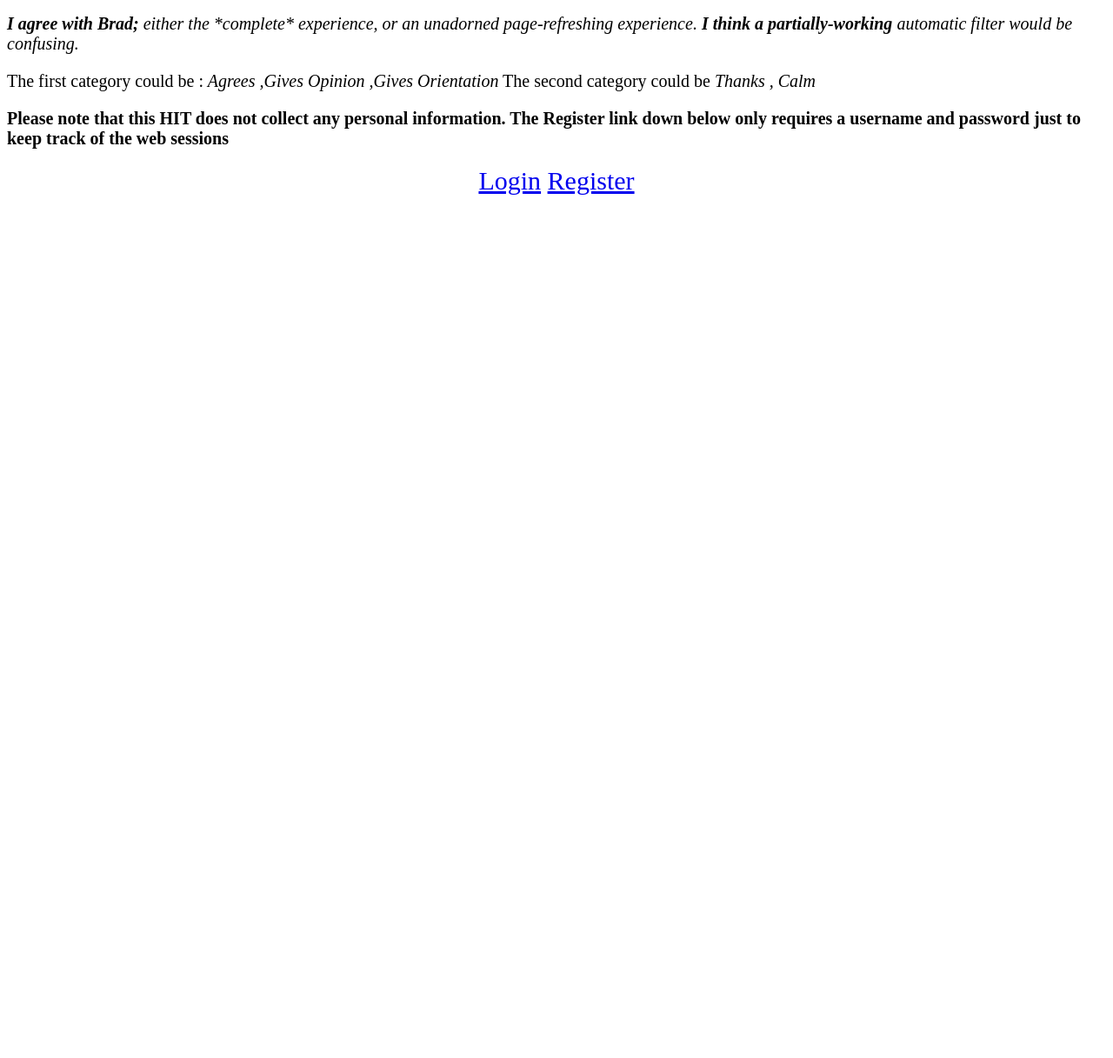
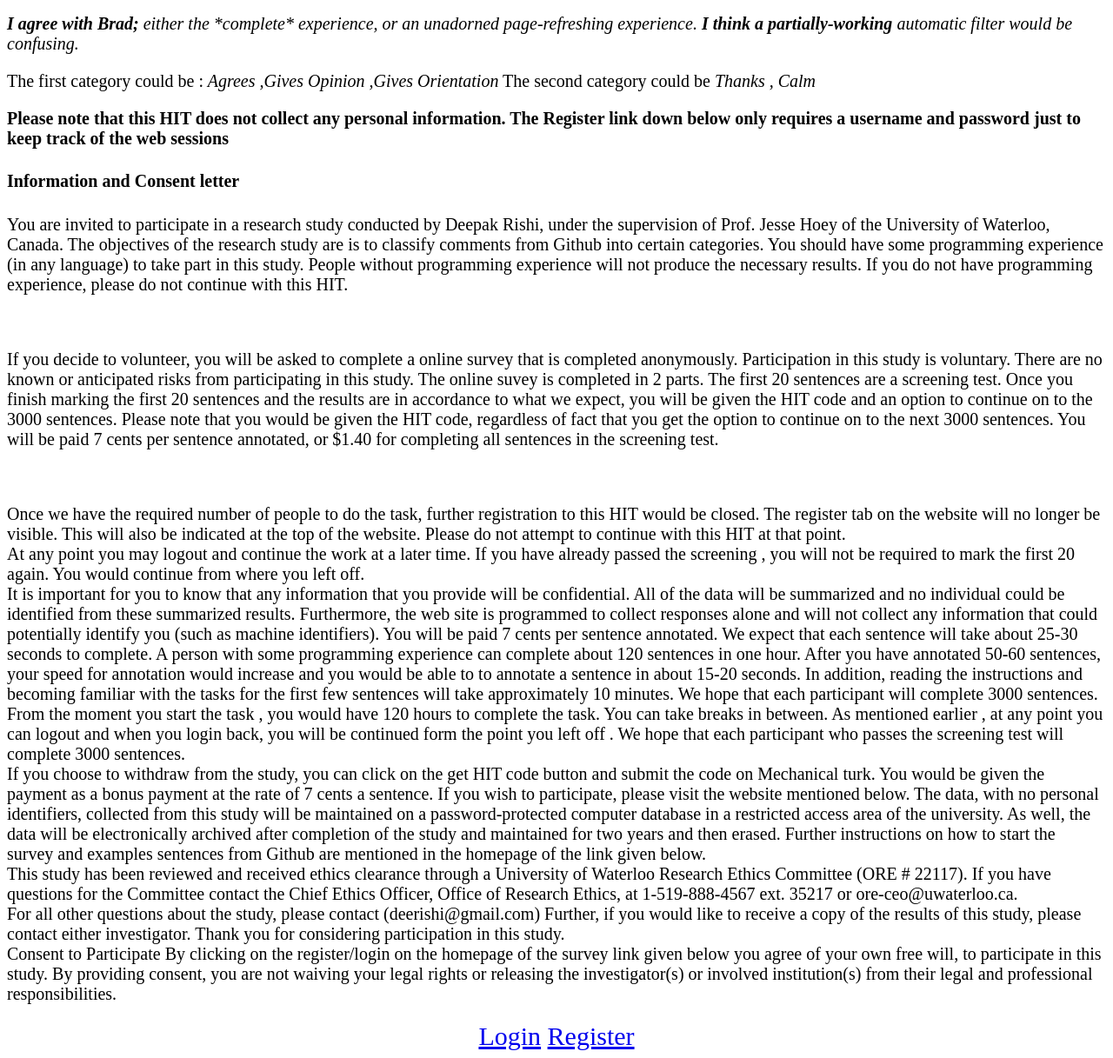
Before and after one commit to deerishi/Github-Amazon-Mechanical-Turk-Project, a Django app: page / in a window 1280 px wide. Shown: the part 2918-4135 px from the top of the page at 87% size. Before the commit the page ends 3142 px from the top, so only its background shows below. Run offline with Django 3.2, Linux system fonts and the light colour scheme.

Commit message:
updating homepage

```diff
--- a/connect3/try1/templates/try1/homePage.html
+++ b/connect3/try1/templates/try1/homePage.html
@@ -200,6 +200,48 @@ The second category could be <i> Thanks , Calm</i>
 
 <p><strong> Please note that this HIT does not collect any personal information. The Register link down below only requires a username and password just to keep track of the web sessions</strong></p>
 
+<h4> Information and Consent letter</h4>
+<p>
+You are invited to participate in a research study conducted by Deepak Rishi, under the supervision of Prof. Jesse Hoey of the University of Waterloo, Canada. The objectives of the research study are is to classify comments from Github into certain categories.
+You should have some programming experience (in any language) to take part in this study. People without programming experience will not produce the necessary results. If you do not have programming experience, please do not continue with this HIT.
+</p>
+<br>
+<p>
+If you decide to volunteer, you will be asked to complete a online survey  that is completed anonymously.   Participation in this study is voluntary. There are no known or anticipated risks from participating in this study.
+The online suvey is completed in 2 parts. The first 20 sentences are a screening test. Once you finish marking the first 20 sentences and the results are in accordance to what we expect, you will be given the HIT code and an option to continue on to the 3000 sentences. Please note that you would be given the HIT code, regardless of fact that you get the option to continue on to the next 3000 sentences. You will be paid 7 cents per sentence annotated, or $1.40 for completing all sentences in the screening test.
+</p>
+<br>
+<p>
+Once we have the required number of people to do the task, further registration to this HIT would be closed.  The register tab on the website will no longer be visible. This will also  be indicated at the top of the website. Please do not attempt to continue with this HIT at that point.
+<br>
+At any point you may logout and continue the work at a later time. If you have already passed the screening , you will not be required to mark the first 20 again. You would continue from where you left off.
+<br>
+It is important for you to know that any information that you provide will be confidential. All of the data will be summarized and no individual could be identified from these summarized results. Furthermore, the web site is programmed to collect responses alone and will not collect any information that could potentially identify you (such as machine identifiers).
+You will be paid 7 cents per sentence annotated. We expect that each sentence will take about 25-30 seconds to complete. A person with some programming experience can complete about 120 sentences in one hour. After you have annotated 50-60 sentences,
+your speed for annotation would increase and you would be able to to annotate a sentence in about 15-20 seconds.
+In addition, reading the instructions and becoming familiar with the tasks for the first few sentences will take  approximately 10 minutes. We hope that each participant will complete 3000 sentences. From the moment you start the task , you would have 120 hours to complete the task.  You can take breaks in between. As mentioned earlier , at any point you can logout and when you login back, you will be continued form the point you left off . We hope that each participant who passes the screening test will complete 3000 sentences.
+<br>
+If you choose to withdraw from the study, you can click on the get HIT code button and submit the code on Mechanical turk. You would be given the payment as a bonus payment at the rate  of 7 cents a sentence.
+If you wish to participate, please visit the  website mentioned below.
+The data, with no personal identifiers, collected from this study will be maintained on a password-protected computer database in a restricted access area of the university. As well, the data will be electronically archived after completion of the study and maintained for two years and then erased.
+Further instructions on how to start the survey and examples sentences from Github are mentioned in the homepage of the link given below.
+<br>
+This study has been reviewed and received ethics clearance through a University of Waterloo Research Ethics Committee (ORE # 22117). If you have questions for the Committee contact the Chief Ethics Officer, Office of Research Ethics, at 1-519-888-4567 ext. 35217 or ore-ceo@uwaterloo.ca.
+<br>
+For all other questions about the study, please contact (deerishi@gmail.com) Further, if you would like to receive a copy of the results of this study, please contact either investigator.
+Thank you for considering participation in this study.
+<br>
+Consent to Participate
+
+By clicking on the register/login on the homepage of the survey  link given below you agree  of your own free will, to participate in this study.
+By providing consent, you are not waiving your legal rights or releasing the investigator(s) or involved institution(s) from their legal and professional responsibilities.
+
+
+<br>
+
+
+
+
 <center>
 	<div class="options">
 <a href="/login/" id="loginOp">Login</a>
```
